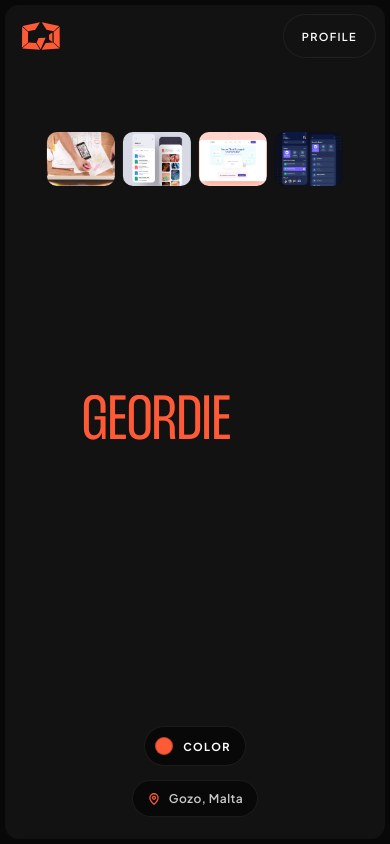
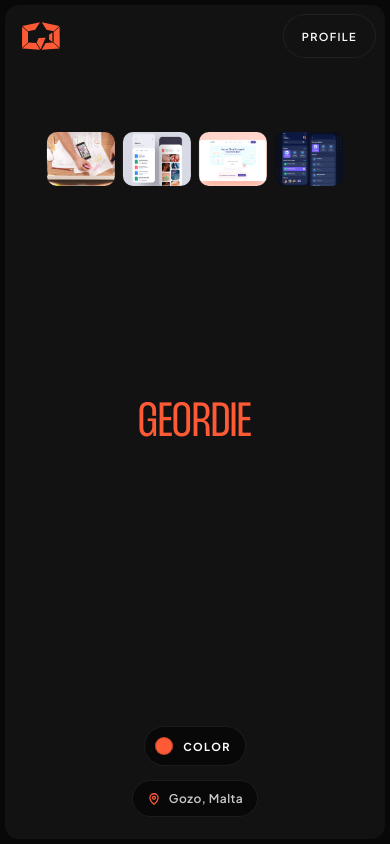
Before and after one commit to Geordie1071-spec/portfolio, a Next.js app: page / in a window 390 px wide. Built offline with nearby package versions, Linux system fonts and the light colour scheme; a web font is replaced by a local one.

Commit message:
Keep the homepage title full-width on small screens
Co-authored-by: Geordie Ellis <Geordie1071-spec@users.noreply.github.com>

```diff
--- a/app/globals.css
+++ b/app/globals.css
@@ -606,12 +606,11 @@ button {
     flex: 0 0 110px;
     width: 110px;
   }
-  .home-title,
-  .letter-morph.home-title {
-    font-size: clamp(52px, 16vw, 96px);
+  .home-title {
+    font-size: clamp(48px, 12vw, 96px);
     letter-spacing: 0;
-    width: max-content;
-    max-width: 96%;
+    width: 100%;
+    max-width: none;
   }
   .cursor-orb {
     width: 52px;
```
